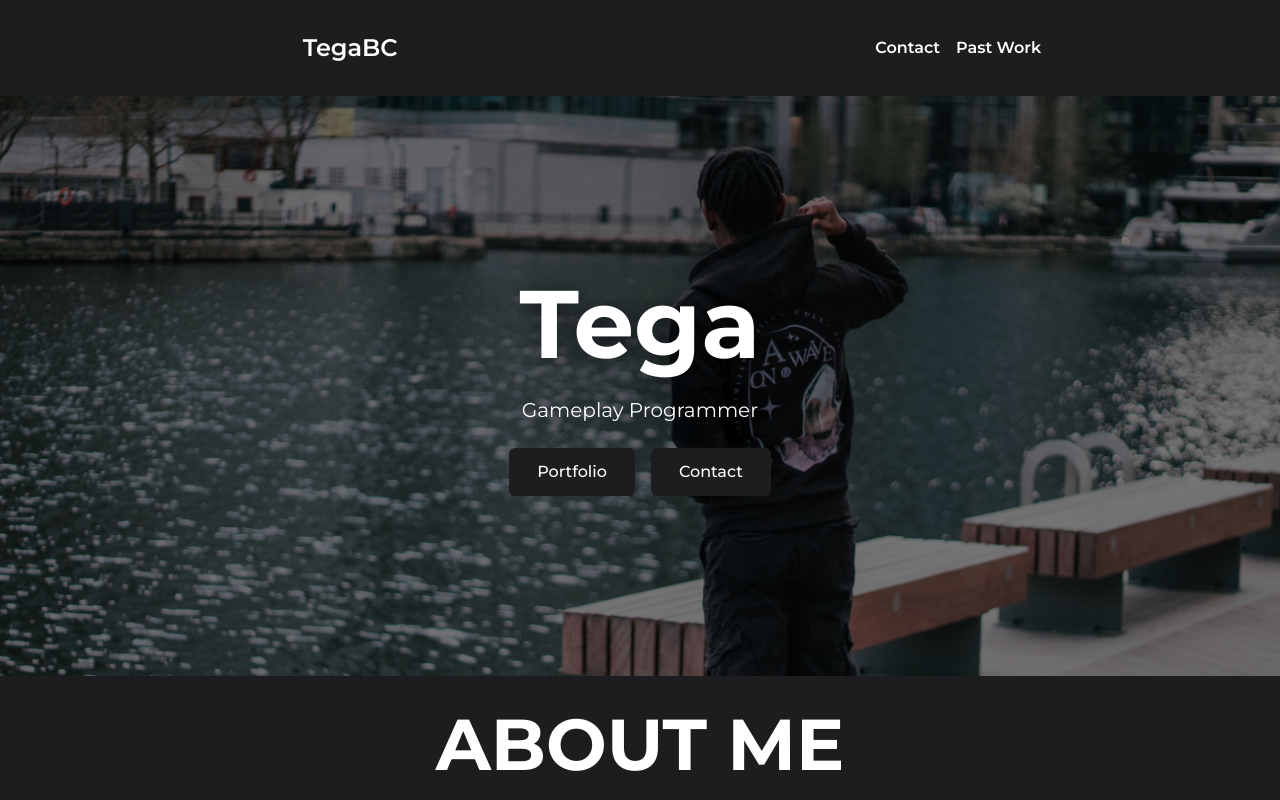
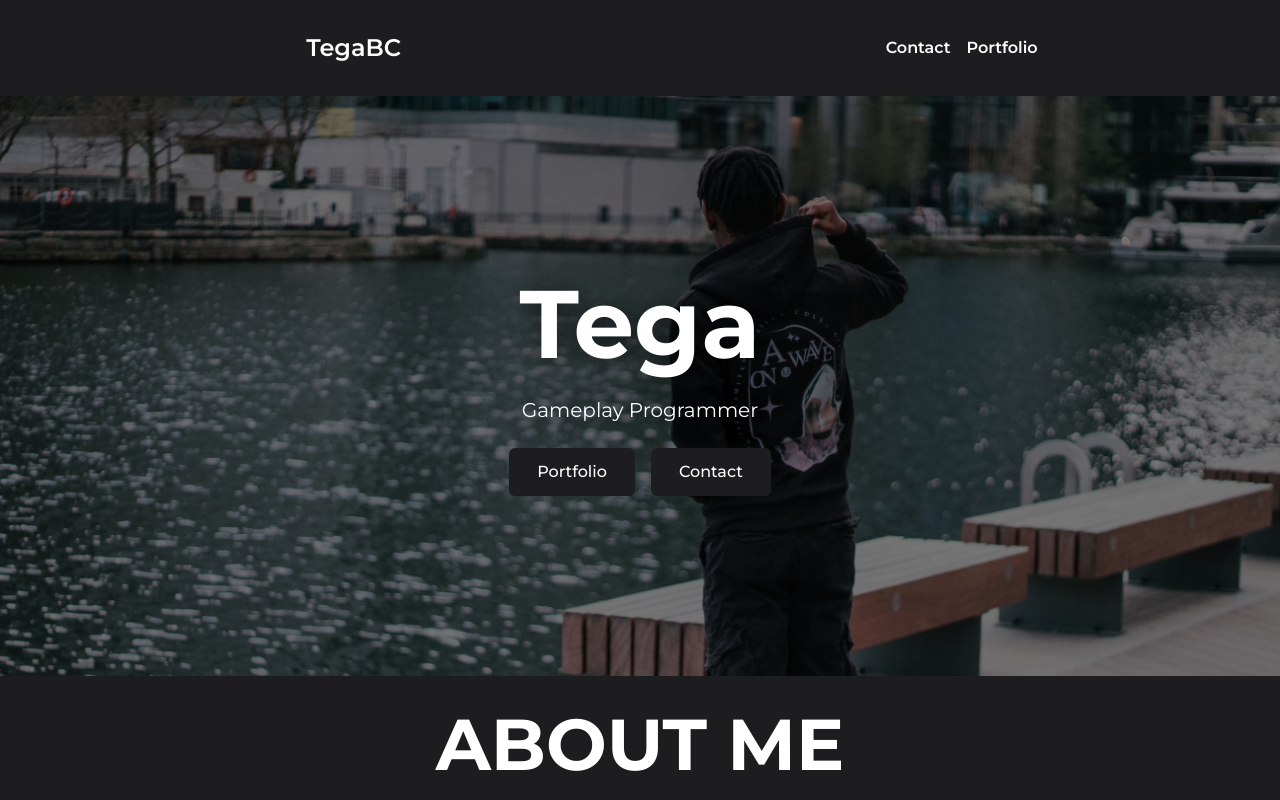
Before and after one commit to TegaBC/rblx-portfolio, a React (Vite) app: page / in a window 1280 px wide. Shown: the top 800 px of the page. Built offline with nearby package versions, Linux system fonts and the light colour scheme.

Commit message:
wording change for portfolio link

```diff
--- a/src/components/navbar.jsx
+++ b/src/components/navbar.jsx
@@ -5,7 +5,7 @@ export default function NavBar () {
         <h1 className="ml-16 font-semibold text-2xl">TegaBC</h1>
         <div className="flex gap-4 font-semibold">
             <a href="" className="hover:text-accent transition-colors">Contact</a>
-            <a href="" className="hover:text-accent transition-colors">Past Work</a>
+            <a href="" className="hover:text-accent transition-colors">Portfolio</a>
         </div>
     </div>
 }
```
